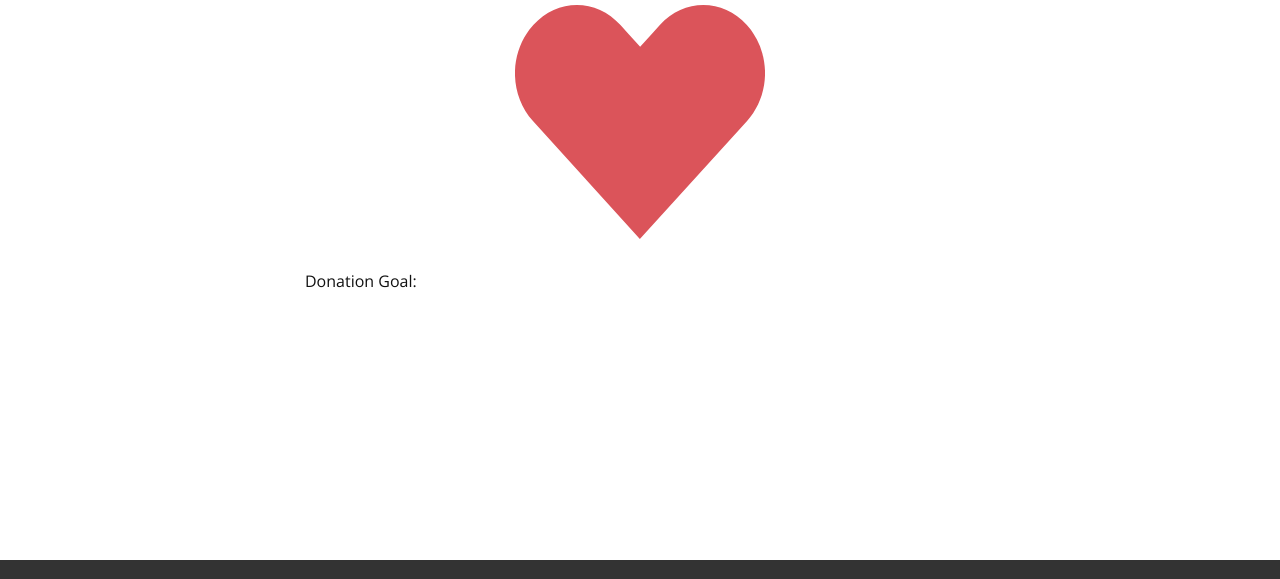
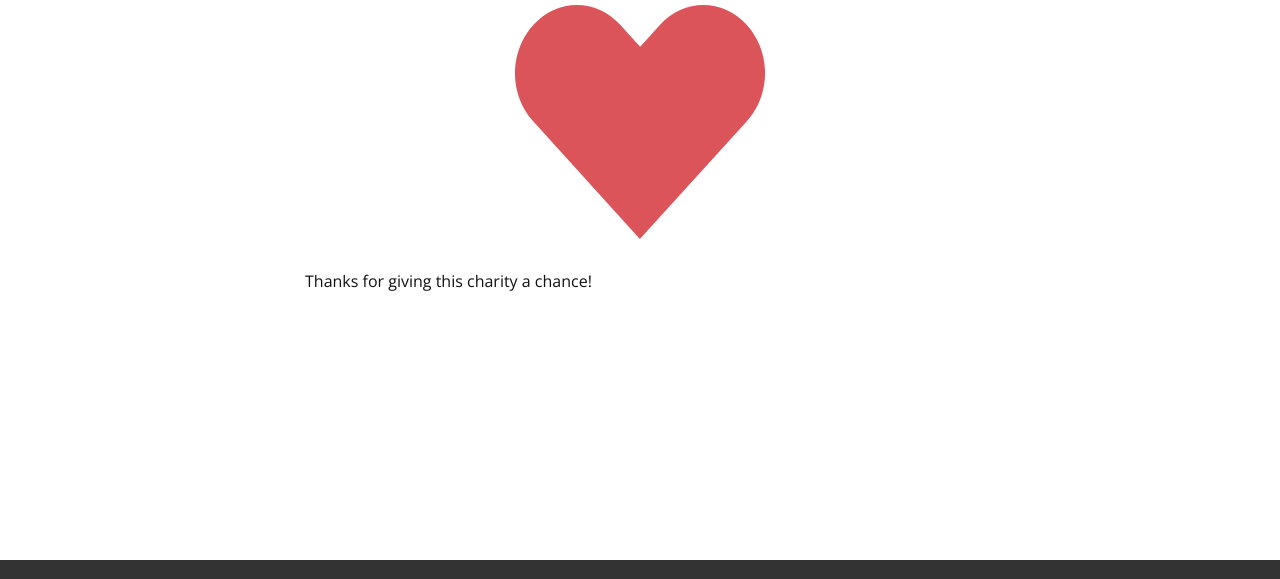
Before and after one commit to khan123451/Vanhacks2020, a plain HTML site: page Charity-Goals.html in a window 1280 px wide. Shown: the part 221-800 px from the top of the page. Drawn offline with nearby package versions, Linux system fonts and the light colour scheme.

Commit message:
Update Charity-Goals.html

```diff
--- a/Charity-Goals.html
+++ b/Charity-Goals.html
@@ -71,7 +71,7 @@
           <svg xmlns="http://www.w3.org/2000/svg" xmlns:xlink="http://www.w3.org/1999/xlink" version="1.1" xml:space="preserve" class="u-svg-content" viewBox="0 0 160 150" x="0px" y="0px" id="svg-38e7"><path d="M148.4,12.9c-15.4-17.1-40.3-17.1-55.7,0L80.1,26.8L67.5,12.9C52-4.3,27.2-4.3,11.7,12.9C-3.9,30-3.9,57.3,11.5,74.4
 	L79.9,150l68.5-75.5C163.9,57.4,163.9,30,148.4,12.9L148.4,12.9z"></path></svg>
         </div>
-        <p class="u-text u-text-2">Donation Goal:&nbsp;</p>
+        <p class="u-text u-text-2">Thanks for giving this charity a chance!&nbsp;</p>
       </div>
     </section>
 
```
